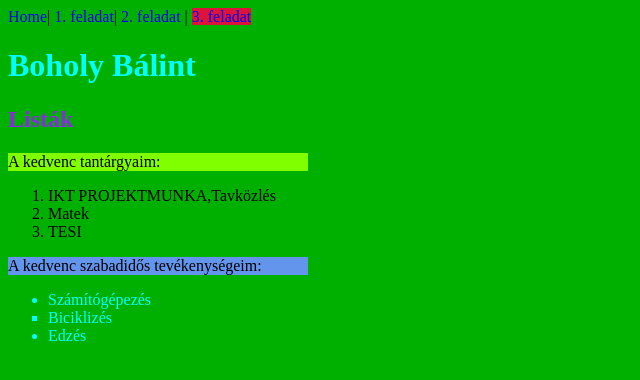
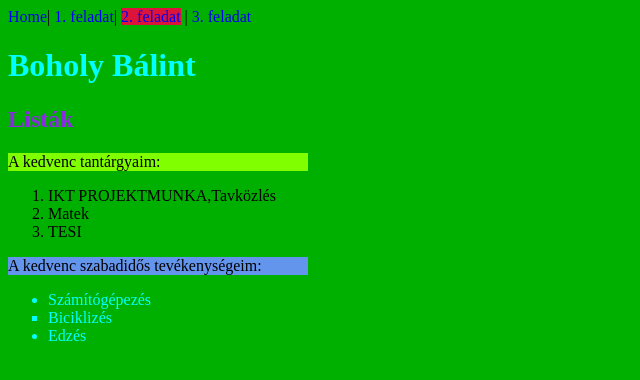
Before and after one commit to BoholyBallin/kollazs, a plain HTML site: page listak.html in a window 1280 px wide. Shown: the whole page, without its empty margins (0-640 px from the left). Drawn offline with Linux system fonts and the light colour scheme.

Commit message:
Add files via upload

```diff
--- a/listak.html
+++ b/listak.html
@@ -10,8 +10,8 @@
     <nav>
         <a href="https://boholyballin.github.io/kollazs/index.html" style="text-decoration: none;">Home</a>|
         <a href="https://boholyballin.github.io/kollazs/keplink" style="text-decoration: none;">1. feladat</a>|
-        <a href="https://boholyballin.github.io/kollazs/listak" style="text-decoration: none;">2. feladat</a> |
-       <a href="https://boholyballin.github.io/kollazs/orarend" style="background-color: crimson; text-decoration: none;">3. feladat</a>
+        <a href="https://boholyballin.github.io/kollazs/listak" style="background-color: crimson; text-decoration: none;">2. feladat</a> |
+       <a href="https://boholyballin.github.io/kollazs/orarend" style=" text-decoration: none;">3. feladat</a>
       </nav>
 <h1 style="color: aqua;">Boholy Bálint</h1>
 <h2 style="color: blueviolet;">Listák</h2>
```
Also changed, not shown: orarend.html (+2 -2 lines).
